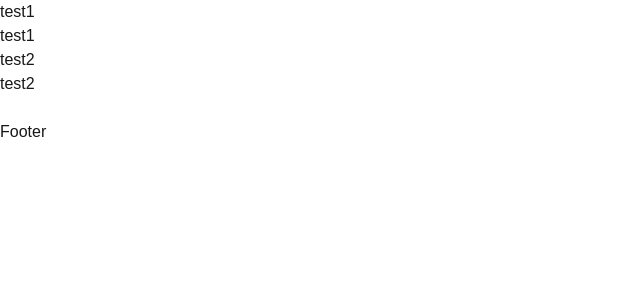
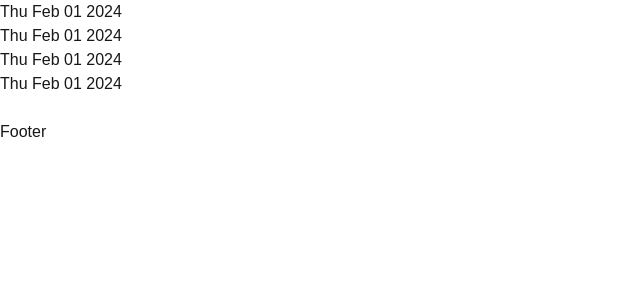
Before and after one commit to AdamKrivoshein/habit-tracker, a Next.js app: page / in a window 1280 px wide. Shown: the top 300 px of the page, without its empty margins (0-640 px from the left). Built offline with nearby package versions, Linux system fonts and the light colour scheme.

Commit message:
Created Day interface and passed it down the components.

```diff
--- a/src/app/page.tsx
+++ b/src/app/page.tsx
@@ -1,12 +1,17 @@
-function Day({ text }: { text: string}) {
+interface Day {
+  date: Date;
+  status: boolean
+}
+
+function Day({ text }: { text: Day}) {
   return (
     <div>
-      <p>{text}</p>
+      <p>{text.date.toDateString()}</p>
     </div>
   )
 }
 
-function Habit({ aDay }: { aDay: string }) {
+function Habit({ aDay }: { aDay: Day }) {
   return (
     <ul>
       <Day text={aDay} />
@@ -16,11 +21,6 @@ function Habit({ aDay }: { aDay: string }) {
 }
 
 export default function Home() {
-  interface Day {
-    date: Date;
-    status: boolean
-  }
-
   const day: Day = {
     date: new Date(2024, 1),
     status: false
@@ -30,8 +30,8 @@ export default function Home() {
   return (
     <div>
       <main>
-        <Habit aDay="test1" />
-        <Habit aDay="test2" />
+        <Habit aDay={day} />
+        <Habit aDay={day} />
       </main>
       <br />
       <footer>
```
